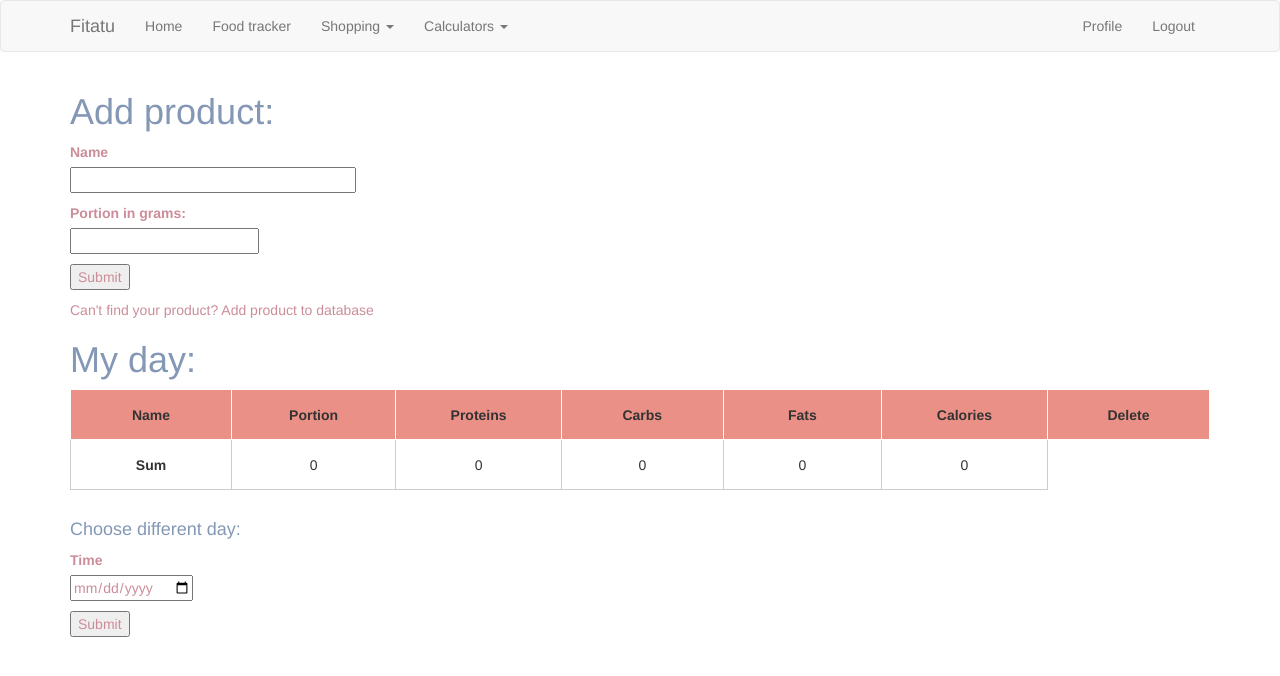
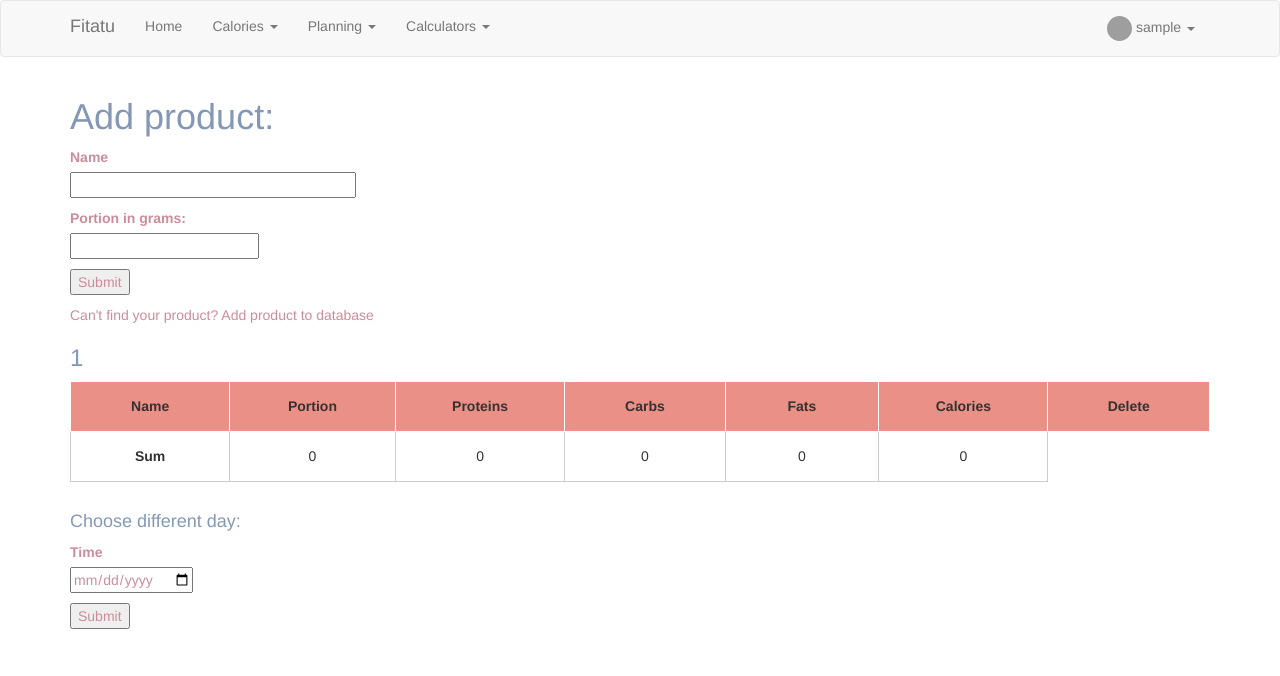
Before and after one commit to domittaa/fitatu, a Flask app: page /tracker/1 in a window 1280 px wide. Shown: the top 676 px of the page. Run offline with Flask 2, Linux system fonts and the light colour scheme; the visitor is signed in with stand-in values (Sample User, id 1); data comes from the database, SQL or seed files in the repository; data that the repository does not hold is empty; some libraries are stand-ins or nearby versions; grey boxes are pictures that could not be loaded.

Commit message:
pagination in food.add, navbar style

```diff
--- a/app/food/forms.py
+++ b/app/food/forms.py
@@ -1,3 +1,5 @@
+from datetime import datetime
+
 from flask_wtf import FlaskForm
 from wtforms import StringField, FloatField, SubmitField, IntegerField
 from wtforms.fields.html5 import DateField
@@ -21,3 +23,8 @@ class FoodTracker(FlaskForm):
 class DateForm(FlaskForm):
     date = DateField('Time', validators=[DataRequired()])
     submit = SubmitField('Submit')
+
+
+class SearchForm(FlaskForm):
+    name = StringField('Product name', validators=[DataRequired()])
+    submit = SubmitField('Search')
--- a/app/food/routes.py
+++ b/app/food/routes.py
@@ -1,10 +1,10 @@
 from datetime import datetime, date
-from flask import url_for, redirect, render_template, flash
+from flask import url_for, redirect, render_template, flash, request, current_app
 from sqlalchemy import extract
 from app.food import bp
 from app import db
 from app.models import Food, Portion
-from app.food.forms import FoodForm, FoodTracker, DateForm
+from app.food.forms import FoodForm, FoodTracker, DateForm, SearchForm
 from flask_login import login_required, current_user
 
 
@@ -12,18 +12,29 @@ from flask_login import login_required, current_user
 @bp.route('/add', methods=['GET', 'POST'])
 def add():
     form = FoodForm()
+    page = request.args.get('page', 1, type=int)
+
     if form.validate_on_submit():
         name = form.name.data.capitalize()
         proteins = form.proteins.data
         carbs = form.carbs.data
         fats = form.fats.data
-        calories = proteins*4 + fats*9 + carbs*4
-        food = Food(name=name, proteins=proteins, carbs=carbs, fats=fats, calories=calories)
-        db.session.add(food)
-        db.session.commit()
+        calories = round(proteins*4 + fats*9 + carbs*4, 2)
+        check_if_product_in_database = Food.query.filter_by(name=name).first_or_404()
+        if check_if_product_in_database is None:
+            add_product = Food(name=name, proteins=proteins, carbs=carbs, fats=fats, calories=calories)
+            db.session.add(add_product)
+            db.session.commit()
+        else:
+            flash(f'{check_if_product_in_database.name} already in database!')
         return redirect(url_for('food.add'))
-    food = Food.query.all()
-    return render_template('food/add.html', form=form, food=food)
+
+    products = Food.query.order_by('name').paginate(page, current_app.config['ITEMS_PER_PAGE'], False)
+    next_url = url_for('food.add', page=products.next_num) if products.has_next else None
+    prev_url = url_for('food.add', page=products.prev_num) if products.has_prev else None
+
+    return render_template('food/add.html', form=form, food=products.items,
+                           next_url=next_url, prev_url=prev_url)
 
 
 @bp.route('/tracker', defaults={'time': datetime.today().strftime('%Y-%m-%d')}, methods=['GET', 'POST'])
@@ -66,7 +77,13 @@ def tracker(time):
 
     return render_template('food/tracker.html', form=form, portion=portion, calories_sum=calories_sum, now=now,
                            portion_sum=portion_sum, proteins_sum=proteins_sum, carbs_sum=carbs_sum, fats_sum=fats_sum,
-                           date_form=date_form)
+                           date_form=date_form, time=time)
+
+
+def redirect_url(default='index'):
+    return request.args.get('next') or \
+           request.referrer or \
+           url_for(default)
 
 
 @bp.route('/delete/<id>', methods=['GET', 'POST'])
@@ -75,14 +92,4 @@ def delete(id):
     id = Portion.query.filter_by(id=id).first_or_404()
     db.session.delete(id)
     db.session.commit()
-    return redirect(url_for('food.index', time=datetime.utcnow()))
-
-
-@bp.route('/product/<name>', methods=['GET', 'POST'])
-@login_required
-def product(name):
-    product = Food.query.filter_by(name=name).first_or_404()
-    if not product:
-        flash(f'There is no {name} in our database')
-        return redirect(url_for('shopping.fridge'))
-    return render_template('food/product.html', product=product)
+    return redirect(redirect_url())
--- a/app/static/style.css
+++ b/app/static/style.css
@@ -1,5 +1,5 @@
 td, th {
-  width: 20rem;
+  width: 30rem;
   height: 5rem;
   border: 1px solid #ccc;
   text-align: center;
@@ -69,7 +69,7 @@ tr.strikeout td:before {
     box-shadow: none!important;
 }
 
-h4,h2, h1 {
+h4,h2, h1, h3 {
     color: RGB(132,152,182);
 }
 
--- a/app/templates/base.html
+++ b/app/templates/base.html
@@ -22,13 +22,22 @@
             <div class="collapse navbar-collapse" id="bs-example-navbar-collapse-1">
                 <ul class="nav navbar-nav">
                     <li><a href="{{ url_for('profile.index') }}">Home</a></li>
-                    <li><a href="{{ url_for('food.tracker') }}">Food tracker</a></li>
                     <li class="dropdown">
                     <a href="#" class="dropdown-toggle" data-toggle="dropdown" role="button"
-                       aria-haspopup="true" aria-expanded="false">Shopping <span class="caret"></span></a>
+                       aria-haspopup="true" aria-expanded="false">Calories <span class="caret"></span></a>
+                        <ul class="dropdown-menu" aria-labelledby="dropdownMenuButton">
+                            <li><a href="{{ url_for('food.tracker') }}">Food tracker</a></li>
+                            <li><a href="{{ url_for('food.add') }}">Products info</a></li>
+                        </ul>
+                    </li>
+                    <li class="dropdown">
+                    <a href="#" class="dropdown-toggle" data-toggle="dropdown" role="button"
+                       aria-haspopup="true" aria-expanded="false">Planning <span class="caret"></span></a>
                         <ul class="dropdown-menu" aria-labelledby="dropdownMenuButton">
                             <li><a href="{{ url_for('shopping.list') }}">Shopping List</a></li>
-                            <li><a href="{{ url_for('shopping.fridge') }}">Fridge</a></li>
+                            <li><a href="{{ url_for('shopping.fridge') }}">My Fridge</a></li>
+                            <li><a href=""> Menu</a></li>
+                            <li><a href=""> Workouts</a></li>
                         </ul>
                     </li>
                     <li class="dropdown">
@@ -46,8 +55,18 @@
                     {% if current_user.is_anonymous %}
                     <li><a href="{{ url_for('auth.login') }}">Login</a></li>
                     {% else %}
-                    <li><a href="{{ url_for('profile.profile_page', id=current_user.id) }}">Profile</a></li>
-                    <li><a href="{{ url_for('auth.logout') }}">Logout</a></li>
+                        <li class="dropdown">
+                        <a href="#" class="dropdown-toggle" data-toggle="dropdown" role="button"
+                            aria-haspopup="true" aria-expanded="false">
+                            <img src="{{url_for('static', filename='avatars/' + current_user.id|string) }}"
+                             height="25" width="25" alt="avatar" loading="lazy" style=" border-radius: 50%;">
+                            {{ current_user.username }}
+                            <span class="caret"></span></a>
+                        <ul class="dropdown-menu" aria-labelledby="dropdownMenuButton">
+                        <li><a href="{{ url_for('profile.profile_page', id=current_user.id) }}">My profile</a></li>
+                        <li><a href="{{ url_for('auth.logout') }}">Logout</a></li>
+                        </ul>
+                        </li>
                     {% endif %}
                 </ul>
             </div>
--- a/app/templates/food/tracker.html
+++ b/app/templates/food/tracker.html
@@ -20,7 +20,7 @@
     <a href="{{ url_for('food.add') }}">Can't find your product? Add product to database</a>
 
     <br>
-    <h1>My day:</h1>
+    <h3>{{ time }}</h3>
     <table>
   <tr>
       <th>Name</th>
--- a/config.py
+++ b/config.py
@@ -9,4 +9,5 @@ class Config(object):
     SQLALCHEMY_TRACK_MODIFICATIONS = False
     UPLOAD_AVATAR_PATH = 'app/static/avatars'
     UPLOAD_EXTENSIONS = ['.jpg', '.png', '.gif']
+    ITEMS_PER_PAGE = 5
     MAX_CONTENT_LENGTH = 1024 * 1024
```
Also changed, not shown: app/shopping/routes.py (+14 -11 lines), app/templates/food/add.html (+14 -0 lines), app/templates/food/product.html (deleted, +0 -8 lines), app/templates/shopping/fridge.html (+5 -2 lines).
